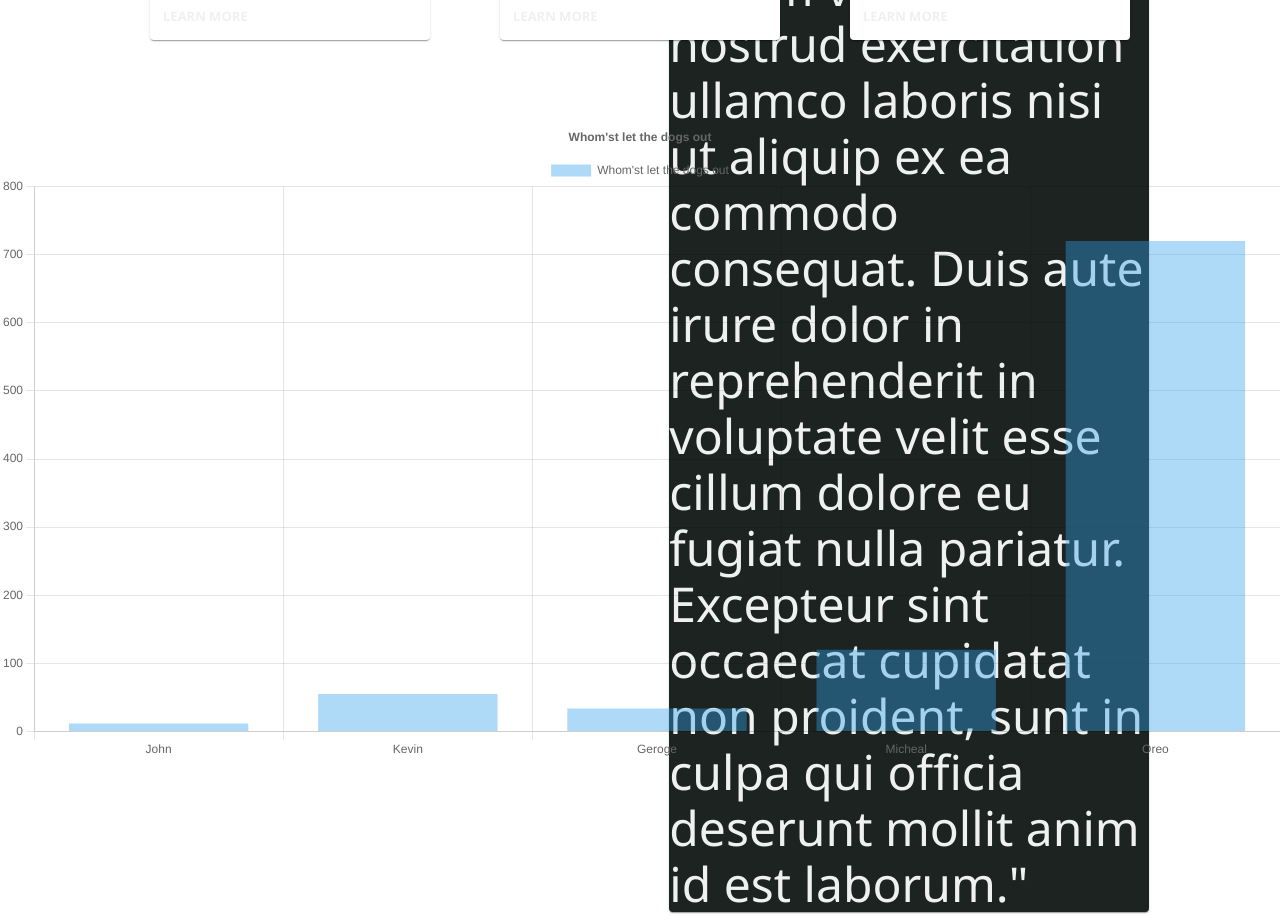
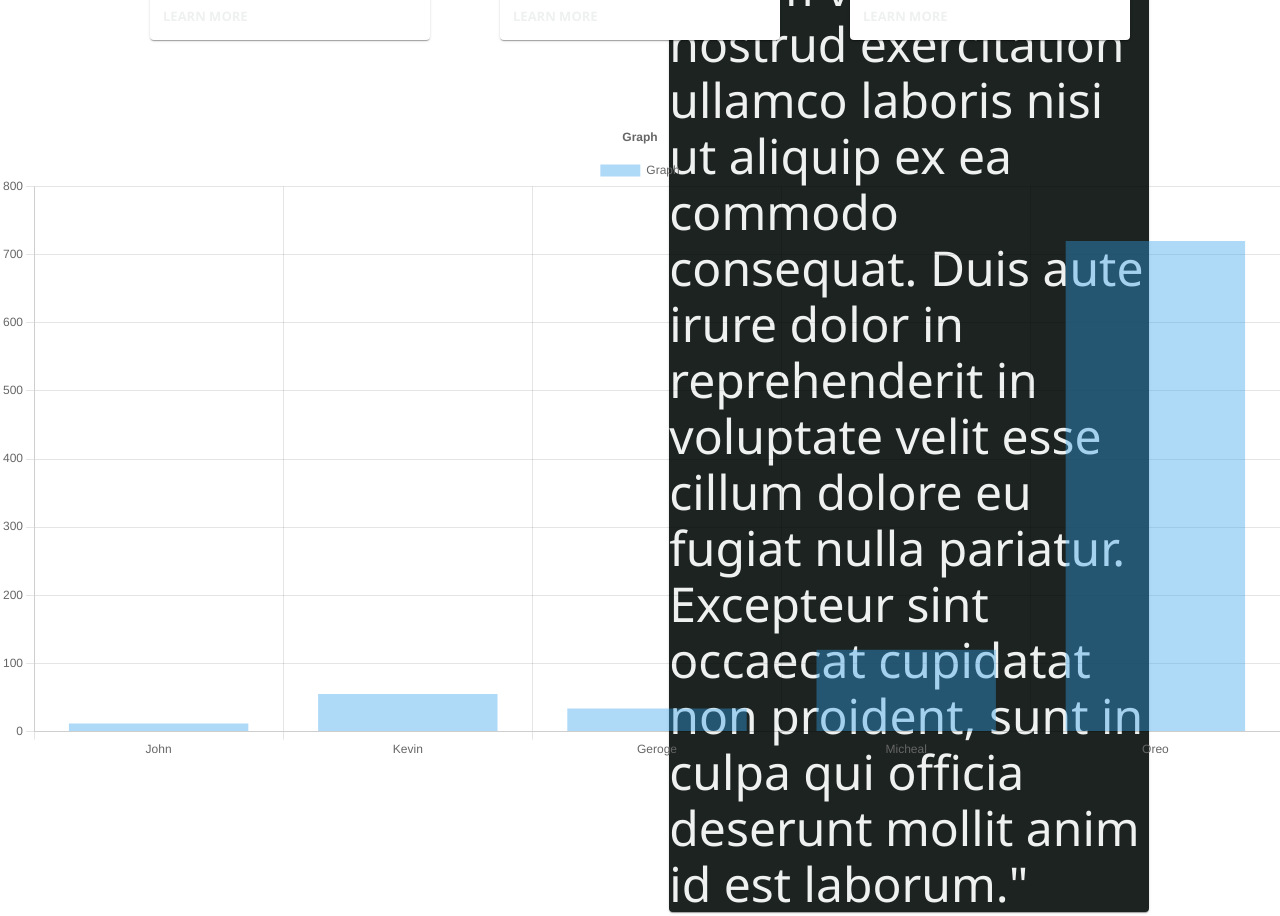
Before and after one commit to 551919/MaterialUiSite, a React (Create React App) app in the folder website/: page / in a window 1280 px wide. Shown: the part 1340-2256 px from the top of the page. Built offline with nearby package versions, Linux system fonts and the light colour scheme.

Commit message:
Update Chart.js

```diff
--- a/website/src/modules/components/Chart.js
+++ b/website/src/modules/components/Chart.js
@@ -32,7 +32,7 @@ export const Chart = () => {
       labels: ["John", "Kevin", "Geroge", "Micheal", "Oreo"],
       datasets: [
         {
-          label: "Whom'st let the dogs out",
+          label: "Graph",
           data: [12, 55, 34, 120, 720],
           borderColor: "rgb(53, 162, 235)",
           backgroundColor: "rgba(53, 162, 235, 0.4)",
@@ -47,7 +47,7 @@ export const Chart = () => {
         },
         title: {
           display: true,
-          text: "Whom'st let the dogs out",
+          text: "Graph",
         },
       },
     });
```
